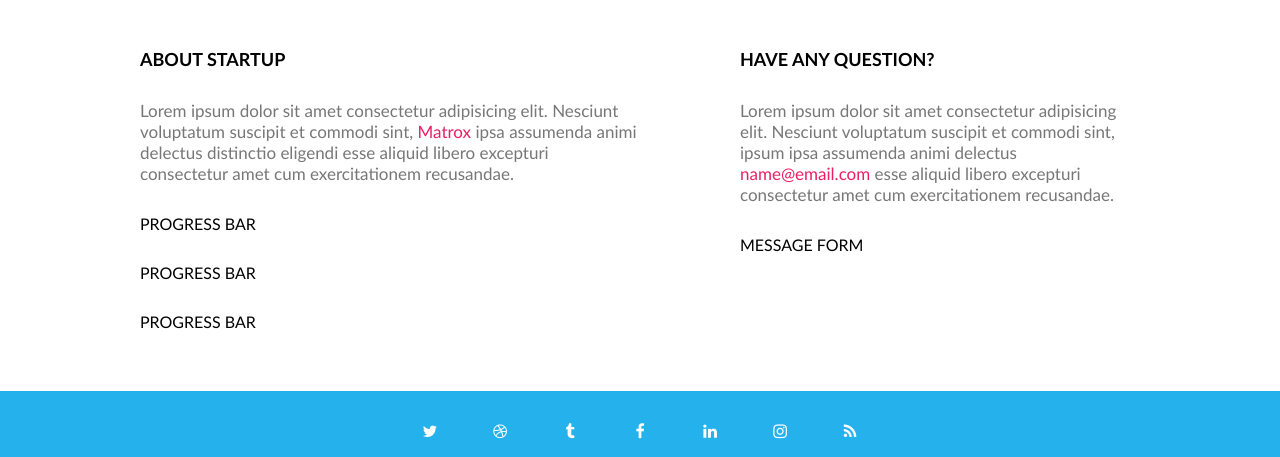
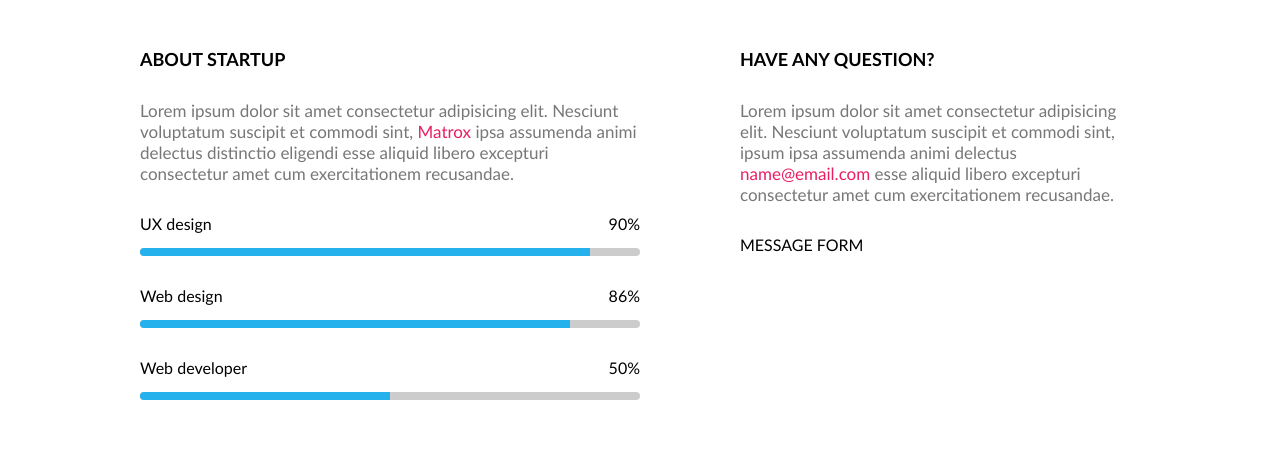
Before and after one commit to ugnekiev/39-grupe-coming-soon, a website: page index.html in a window 1280 px wide. Shown: the part 812-1269 px from the top of the page. Drawn offline with Linux system fonts and the light colour scheme.

Commit message:
Progress bar #13

```diff
--- a/css/components/progress-bar.css
+++ b/css/components/progress-bar.css
@@ -0,0 +1,35 @@
+.progress-bar {
+    display: flex;
+    width: 100%;
+    flex-direction: column;
+    gap: 15px;
+
+}
+
+.progress-bar > .top {
+    display: flex;
+    justify-content: space-between;
+
+}
+
+.progress-bar > .top > .label {
+
+}
+
+.progress-bar > .top > .value {
+
+}
+
+.progress-bar > .bottom {
+    height: 8px;
+    width: 100%;
+    border-radius: 4px;
+    overflow: hidden;
+    background-color: #ccc;
+}
+
+.progress-bar > .bottom  > .bar {
+    height: 100%;
+    width: 90%;
+    background-color: var(--main-color);
+}
--- a/index.html
+++ b/index.html
@@ -58,13 +58,31 @@
             <h2 class="column-title">About startup</h2>
             <p class="column-description">Lorem ipsum dolor sit amet consectetur adipisicing elit. Nesciunt voluptatum suscipit et commodi sint, <a href="#">Matrox</a> ipsa assumenda animi delectus distinctio eligendi esse aliquid libero excepturi consectetur amet cum exercitationem recusandae.</p>
             <div class="progress-bar">
-                PROGRESS BAR
+                <div class="top">
+                    <div class="label">UX design</div>
+                    <div class="value">90%</div>
+                </div>
+                <div class="bottom">
+                    <div class="bar" style="width: 90%;"></div>
+                </div>
             </div>
             <div class="progress-bar">
-                PROGRESS BAR
+                <div class="top">
+                    <div class="label">Web design</div>
+                    <div class="value">86%</div>
+                </div>
+                <div class="bottom">
+                    <div class="bar" style="width: 86%;"></div>
+                </div>
             </div>
             <div class="progress-bar">
-                PROGRESS BAR
+                <div class="top">
+                    <div class="label">Web developer</div>
+                    <div class="value">50%</div>
+                </div>
+                <div class="bottom">
+                    <div class="bar" style="width: 50%;"></div>
+                </div>
             </div>
            </div>
            <div class="column right-column">
```
